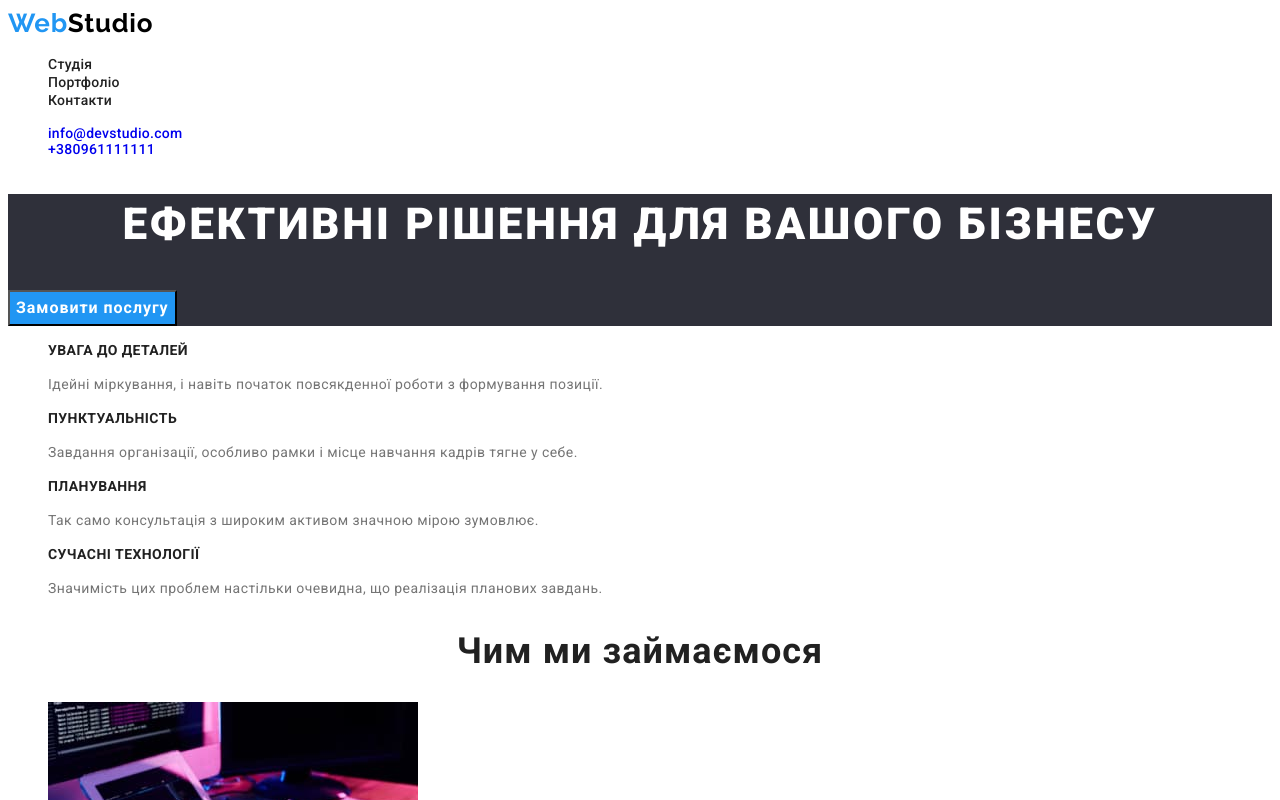
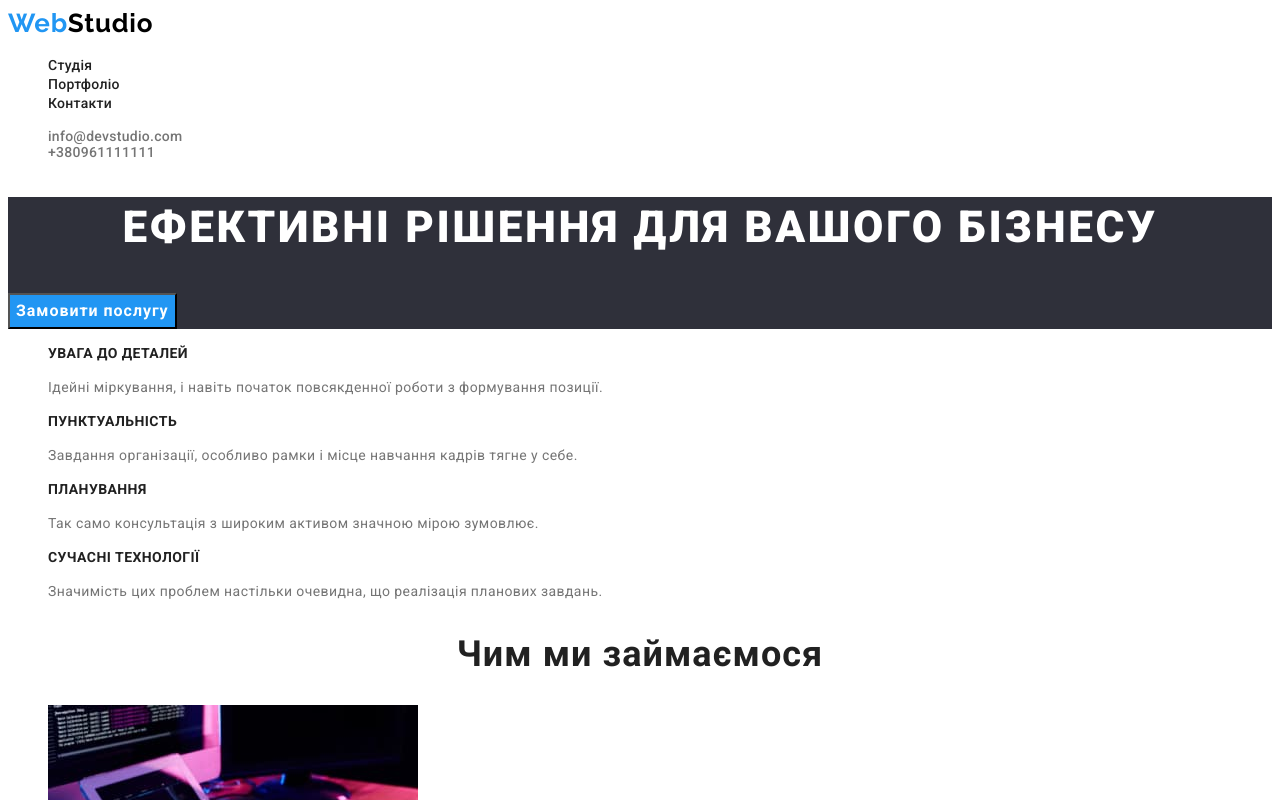
Before and after one commit to ArtemonPylyp/lang-schoool, a plain HTML site: page index.html in a window 1280 px wide. Shown: the top 800 px of the page. Drawn offline with Linux system fonts and the light colour scheme.

Commit message:
hw2finalfix

```diff
--- a/css/styles.css
+++ b/css/styles.css
@@ -83,6 +83,7 @@ font-family: 'Roboto', sans-serif;
 
         color: #FFFFFF;
         background-color: #2196F3;
+        cursor: pointer;
 }
 
 .main-text{
@@ -266,3 +267,7 @@ font-family: 'Roboto', sans-serif;
 .portfolio-button:focus{
     background-color: #2196F3;
 }
+
+.main-section{
+font-family: 'Roboto', sans-serif;
+}
--- a/index.html
+++ b/index.html
@@ -10,7 +10,7 @@
         rel="stylesheet">
     <link rel="stylesheet" href="./css/styles.css">
 </head>
-<body>
+<body class="main-section">
     <header class="web-header">
 <nav>
     <a class="logo" href="./index.html">
@@ -23,8 +23,8 @@
 </ul>
 </nav>
 <ul class="header-link">
-    <li><a class="link" href="mailto:info@devstudio.com">info@devstudio.com</a></li>
-    <li><a class="link" href="tel:+380961111111">+380961111111</a></li>
+    <li><a class="header-link" href="mailto:info@devstudio.com">info@devstudio.com</a></li>
+    <li><a class="header-link" href="tel:+380961111111">+380961111111</a></li>
 </ul>
 </header>
 <main>
@@ -97,7 +97,7 @@
 <ul class="footer-list">
     <li><a class="footer-link-adress" href="https://goo.gl/maps/2kqnET4D4gmLEDpn8" >м. Київ, пр-т Лесі Українки, 26</a></li>
     <li><a class="footer-link" href="mailto:info@devstudio.com">info@devstudio.com</a></li>
-    <li><a class="footer-link" href="tel:+380961111111"><+380961111111</a></li>
+    <li><a class="footer-link" href="tel:+380961111111">+380961111111</a></li>
 </ul>
 </address>
 </footer>
```
